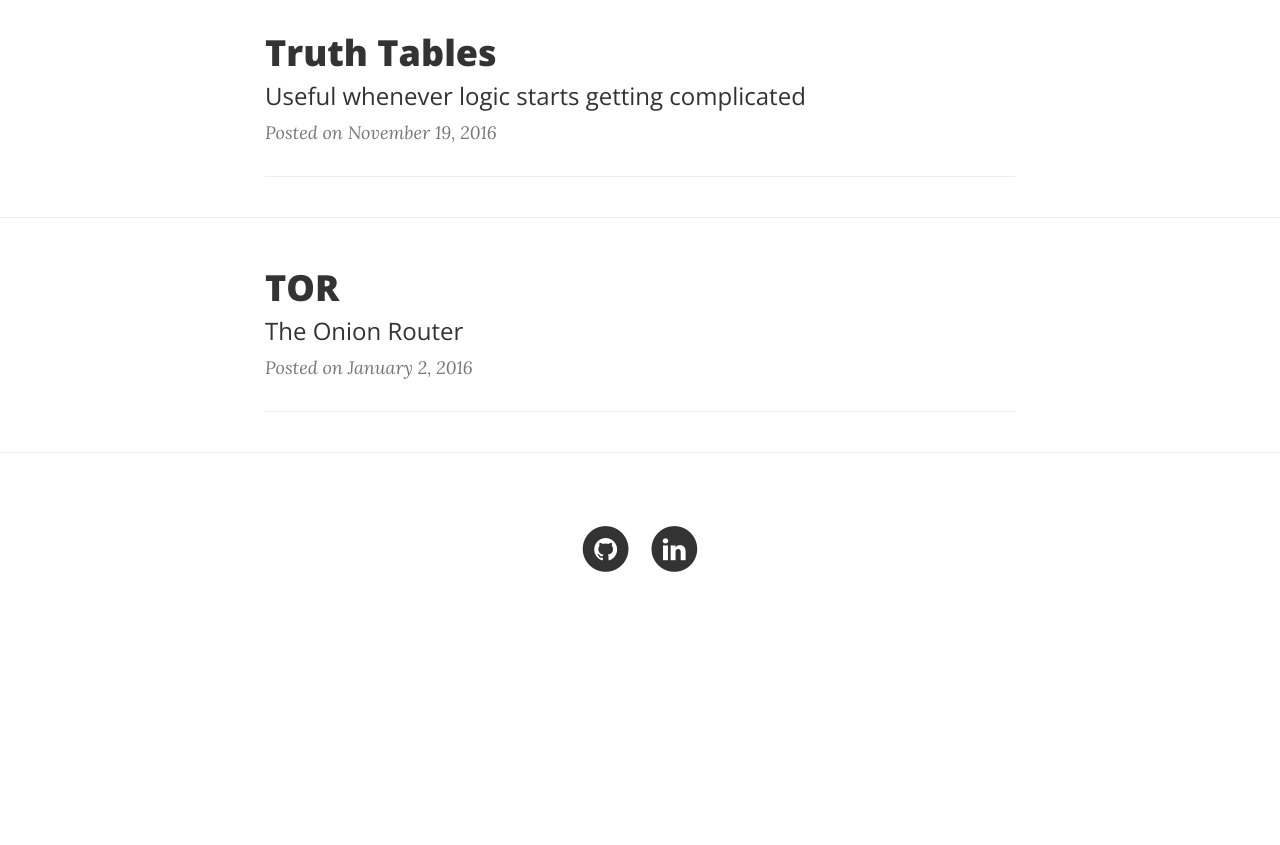
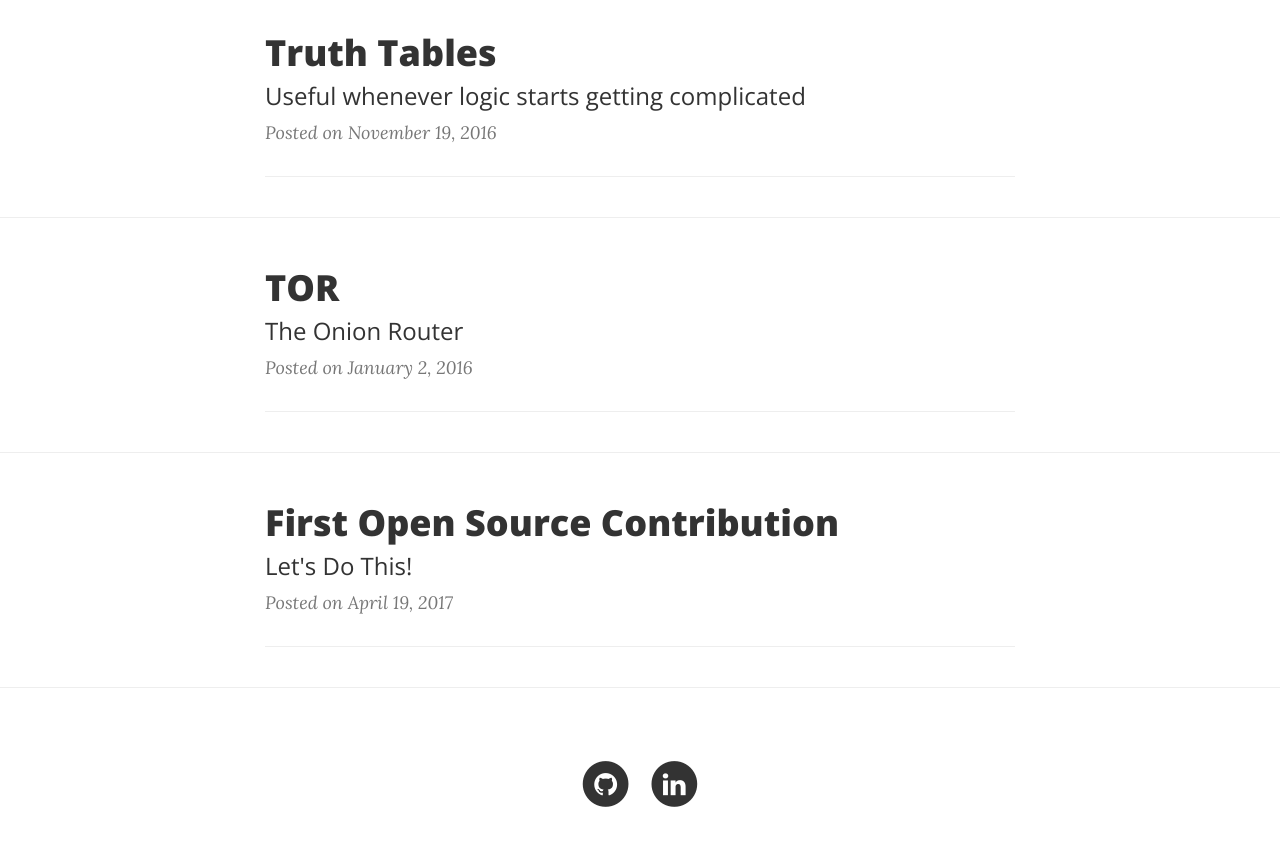
Before and after one commit to drod1000/drod1000.github.io, a website: page index.html in a window 1280 px wide. Shown: the part 495-1340 px from the top of the page. Before the commit the page ends 1137 px from the top, so only its background shows below. Drawn offline with nearby package versions, Linux system fonts and the light colour scheme.

Commit message:
Adds first open source contribution post to index page

```diff
--- a/index.html
+++ b/index.html
@@ -101,6 +101,25 @@
 
     <hr>
 
+    <div class="container">
+      <div class="row">
+        <div class="col-lg-8 col-lg-offset-2 col-md-10 col-md-offset-1">
+          <div class="post-preview">
+            <a href="post-first-open-source-contribution.html">
+              <h2 class="post-title">First Open Source Contribution
+              </h2>
+                <h3 class="post-subtitle">Let's Do This!
+                </h3>
+            </a>
+              <p class="post-meta">Posted on April 19, 2017</p>
+          </div>
+          <hr>
+        </div>
+      </div>
+    </div>
+
+    <hr>
+
     <!-- Footer -->
     <footer>
       <div class="container">
```
